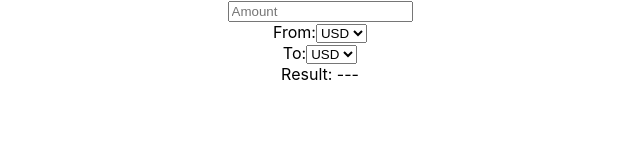
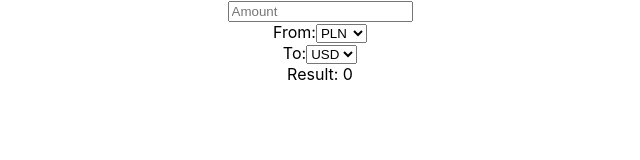
Before and after one commit to EnterVPL/converter, a React (Create React App) app: page / in a window 1280 px wide. Shown: the top 160 px of the page, without its empty margins (320-960 px from the left). Built offline with nearby package versions, Linux system fonts and the light colour scheme.

Commit message:
Select component

```diff
--- a/src/components/Calulator/Calculator.js
+++ b/src/components/Calulator/Calculator.js
@@ -1,30 +1,36 @@
-import React from 'react';
+import React, { useState } from 'react';
+
+
+function Select(props) {
+	return (
+		<select defaultValue={props.val} onChange={(event) => props.change(event.target.value)}>
+			<option value="USD">USD</option>
+			<option value="PLN">PLN</option>
+			<option value="GBP">GBP</option>
+			<option value="EUR">EUR</option>
+		</select>
+	);
+}
 
 function Calculator () {
+	const [amount, setAmount] = useState(0);
+	const [currencyFrom, setCurrencyFrom] = useState('PLN');
+	const [currencyTo, setCurrencyTo] = useState('USD');
+
 	return (
 		<form>
 			<div>
-				<input type="number" placeholder="Amount" onChange={(event) => console.log(event.target.value)} />
+				<input type="number" placeholder="Amount" onChange={(event) => setAmount(event.target.value)} />
 			</div>
 			<div>
 				<span>From:</span>
-				<select onChange={(event) => console.log(event.target.value)}>
-					<option value="USD">USD</option>
-					<option value="PLN">PLN</option>
-					<option value="GBP">GBP</option>
-					<option value="EUR">EUR</option>
-				</select>
+				<Select val={currencyFrom} change={setCurrencyFrom} handler="" />
 			</div>
 			<div>
 				<span>To:</span>
-				<select>
-					<option value="USD">USD</option>
-					<option value="PLN">PLN</option>
-					<option value="GBP">GBP</option>
-					<option value="EUR">EUR</option>
-				</select>
+				<Select val={currencyTo} change={setCurrencyTo} />
 			</div>
-			<div>Result: <span> --- </span></div>
+			<div>Result: <span> {amount} </span></div>
 		</form>
 	);
 }
```
